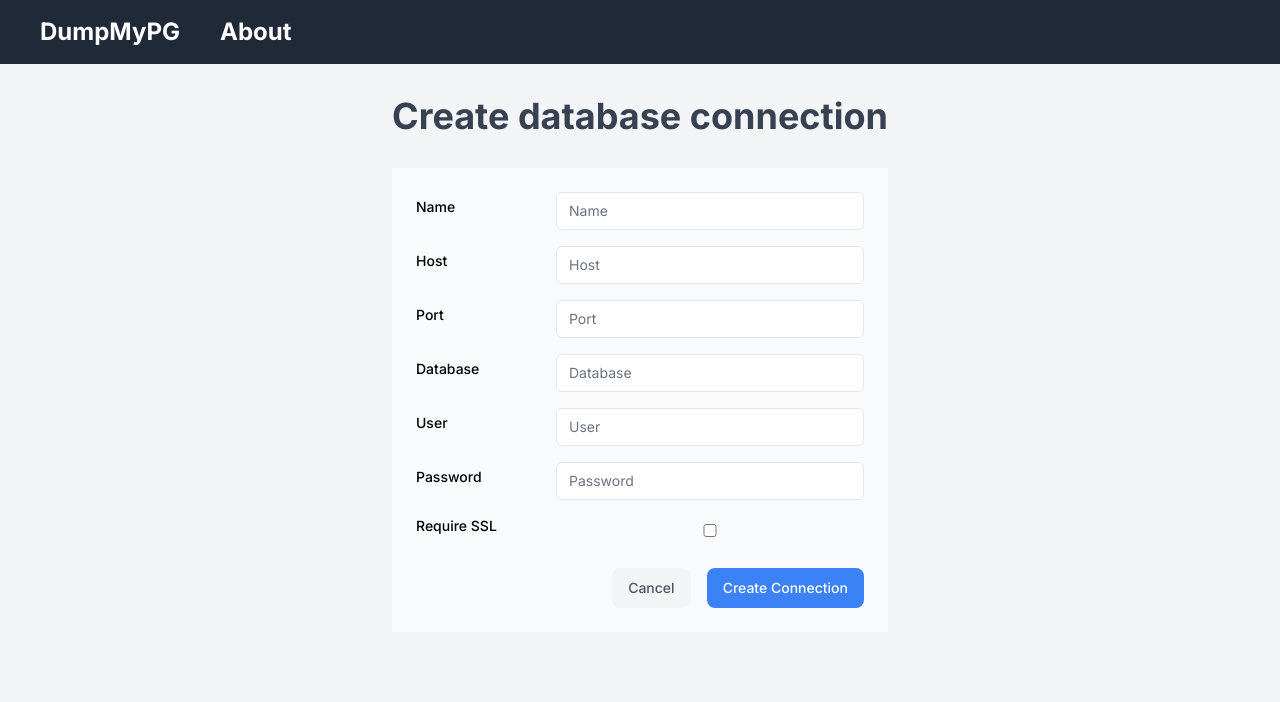
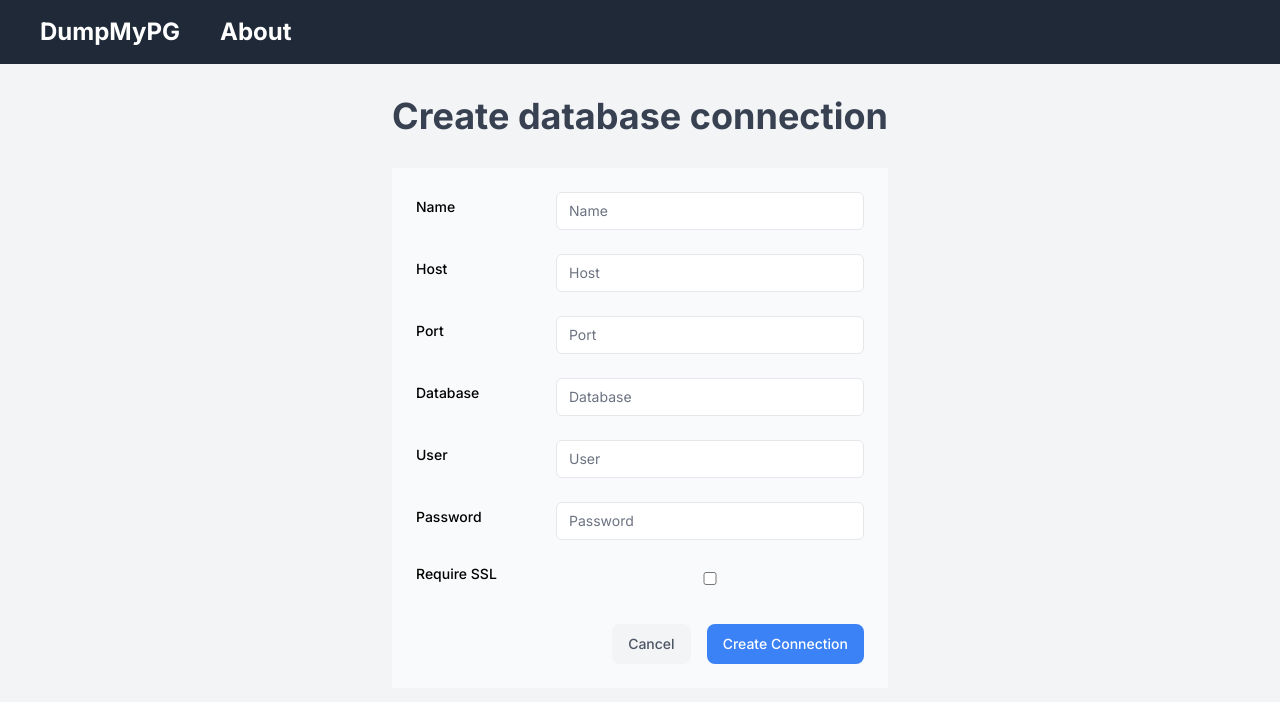
Before and after one commit to gmotta23/dumpmypg, a Next.js app: page /connections/create in a window 1280 px wide. Shown: the top 702 px of the page. Built offline with nearby package versions, Linux system fonts and the light colour scheme.

Commit message:
feat: form validation

```diff
--- a/src/app/ui/connections/create-connection-form.tsx
+++ b/src/app/ui/connections/create-connection-form.tsx
@@ -5,13 +5,14 @@ import { useFormState } from "react-dom";
 import { Button } from "../button";
 
 export default function Form() {
-  const initialState: FormState = { message: null };
+  const initialState: FormState = { message: null, errors: {} };
   const [state, formAction] = useFormState(createConnection, initialState);
 
   return (
     <form action={formAction}>
       <div className="bg-gray-50 p-4 md:p-6">
-        <div className="mb-4 flex items-center">
+        <div className="mb-4">
+          <div className="flex items-center">
             <label
               htmlFor="name"
               className="text-left mb-2 text-sm font-medium w-32"
@@ -26,7 +27,18 @@ export default function Form() {
               className="cursor-pointer rounded-md border border-gray-200 py-2 ml-3 pl-3 text-sm outline-2 placeholder:text-gray-500 flex-1"
             />
           </div>
-        <div className="mb-4 flex items-center">
+          <div className="pt-2">
+            {state.errors?.name &&
+              state.errors.name.map((error: string) => (
+                <p className="mt-2 text-sm text-red-500" key={error}>
+                  {error}
+                </p>
+              ))}
+          </div>
+        </div>
+
+        <div className="mb-4">
+          <div className="flex items-center">
             <label
               htmlFor="host"
               className="text-left mb-2 text-sm font-medium w-32"
@@ -41,7 +53,18 @@ export default function Form() {
               className="cursor-pointer rounded-md border border-gray-200 py-2 ml-3 pl-3 text-sm outline-2 placeholder:text-gray-500 flex-1"
             />
           </div>
-        <div className="mb-4 flex items-center">
+          <div className="pt-2">
+            {state.errors?.host &&
+              state.errors.host.map((error: string) => (
+                <p className="mt-2 text-sm text-red-500" key={error}>
+                  {error}
+                </p>
+              ))}
+          </div>
+        </div>
+
+        <div className="mb-4">
+          <div className="flex items-center">
             <label
               htmlFor="port"
               className="text-left mb-2 text-sm font-medium w-32"
@@ -51,12 +74,23 @@ export default function Form() {
             <input
               id="port"
               name="port"
-            type="text"
+              type="number"
               placeholder="Port"
               className="cursor-pointer rounded-md border border-gray-200 py-2 ml-3 pl-3 text-sm outline-2 placeholder:text-gray-500 flex-1"
             />
           </div>
-        <div className="mb-4 flex items-center">
+          <div className="pt-2">
+            {state.errors?.port &&
+              state.errors.port.map((error: string) => (
+                <p className="mt-2 text-sm text-red-500" key={error}>
+                  {error}
+                </p>
+              ))}
+          </div>
+        </div>
+
+        <div className="mb-4">
+          <div className="flex items-center">
             <label
               htmlFor="database"
               className="text-left mb-2 text-sm font-medium w-32"
@@ -71,7 +105,18 @@ export default function Form() {
               className="cursor-pointer rounded-md border border-gray-200 py-2 ml-3 pl-3 text-sm outline-2 placeholder:text-gray-500 flex-1"
             />
           </div>
-        <div className="mb-4 flex items-center">
+          <div className="pt-2">
+            {state.errors?.database &&
+              state.errors.database.map((error: string) => (
+                <p className="mt-2 text-sm text-red-500" key={error}>
+                  {error}
+                </p>
+              ))}
+          </div>
+        </div>
+
+        <div className="mb-4">
+          <div className="flex items-center">
             <label
               htmlFor="user"
               className="text-left mb-2 text-sm font-medium w-32"
@@ -86,7 +131,18 @@ export default function Form() {
               className="cursor-pointer rounded-md border border-gray-200 py-2 ml-3 pl-3 text-sm outline-2 placeholder:text-gray-500 flex-1"
             />
           </div>
-        <div className="mb-4 flex items-center">
+          <div className="pt-2">
+            {state.errors?.user &&
+              state.errors.user.map((error: string) => (
+                <p className="mt-2 text-sm text-red-500" key={error}>
+                  {error}
+                </p>
+              ))}
+          </div>
+        </div>
+
+        <div className="mb-4">
+          <div className="flex items-center">
             <label
               htmlFor="password"
               className="text-left mb-2 text-sm font-medium w-32"
@@ -101,7 +157,18 @@ export default function Form() {
               className="cursor-pointer rounded-md border border-gray-200 py-2 ml-3 pl-3 text-sm outline-2 placeholder:text-gray-500 flex-1"
             />
           </div>
-        <div className="mb-4 flex items-center">
+          <div className="pt-2">
+            {state.errors?.password &&
+              state.errors.password.map((error: string) => (
+                <p className="mt-2 text-sm text-red-500" key={error}>
+                  {error}
+                </p>
+              ))}
+          </div>
+        </div>
+
+        <div className="mb-4">
+          <div className="flex items-center">
             <label
               htmlFor="ssl"
               className="text-left mb-2 text-sm font-medium w-32"
@@ -115,6 +182,16 @@ export default function Form() {
               className="cursor-pointer rounded-md border border-gray-200 py-2 ml-3 pl-3 text-sm outline-2 placeholder:text-gray-500 flex-1"
             />
           </div>
+          <div className="pt-2">
+            {state.errors?.ssl &&
+              state.errors.ssl.map((error: string) => (
+                <p className="mt-2 text-sm text-red-500" key={error}>
+                  {error}
+                </p>
+              ))}
+          </div>
+        </div>
+
         <div className="mt-6 flex justify-end gap-4">
           <Link
             href="/connections"
--- a/src/lib/actions.ts
+++ b/src/lib/actions.ts
@@ -2,20 +2,21 @@
 import { revalidatePath } from "next/cache";
 import { redirect } from "next/navigation";
 import { z } from "zod";
-import { Credentials, Dumper } from "./dumper";
+import { Dumper } from "./dumper";
 import { ConnectionStorage } from "./connection";
 
 export type FormState = {
+  errors?: Record<string, string[]>;
   message?: string | null;
 };
 
 const ConnectionSchema = z.object({
-  name: z.string(),
-  host: z.string(),
-  port: z.string(),
-  database: z.string(),
-  user: z.string(),
-  password: z.string(),
+  name: z.string().trim(),
+  host: z.string().trim().min(1, { message: "Host cannot be empty" }),
+  port: z.number().min(1, { message: "Port cannot be empty" }),
+  database: z.string().trim().min(1, { message: "Database cannot be empty" }),
+  user: z.string().trim().min(1, { message: "User cannot be empty" }),
+  password: z.string().trim().min(1, { message: "Password cannot be empty" }),
   ssl: z.boolean(),
 });
 
@@ -26,7 +27,7 @@ export async function createConnection(
   const validatedFields = ConnectionSchema.safeParse({
     name: formData.get("name"),
     host: formData.get("host"),
-    port: formData.get("port"),
+    port: parseInt((formData.get("port") as string) ?? "0"),
     database: formData.get("database"),
     user: formData.get("user"),
     password: formData.get("password"),
@@ -35,6 +36,7 @@ export async function createConnection(
 
   if (!validatedFields.success) {
     return {
+      errors: validatedFields.error.flatten().fieldErrors,
       message: "Missing fields",
     };
   }
--- a/src/lib/definitions.ts
+++ b/src/lib/definitions.ts
@@ -1,7 +1,7 @@
 export type Connection = {
   id?: string;
   host: string;
-  port: string;
+  port: number;
   database: string;
   user: string;
   password: string;
```
Lines whose indentation alone changed are shown as unchanged.
